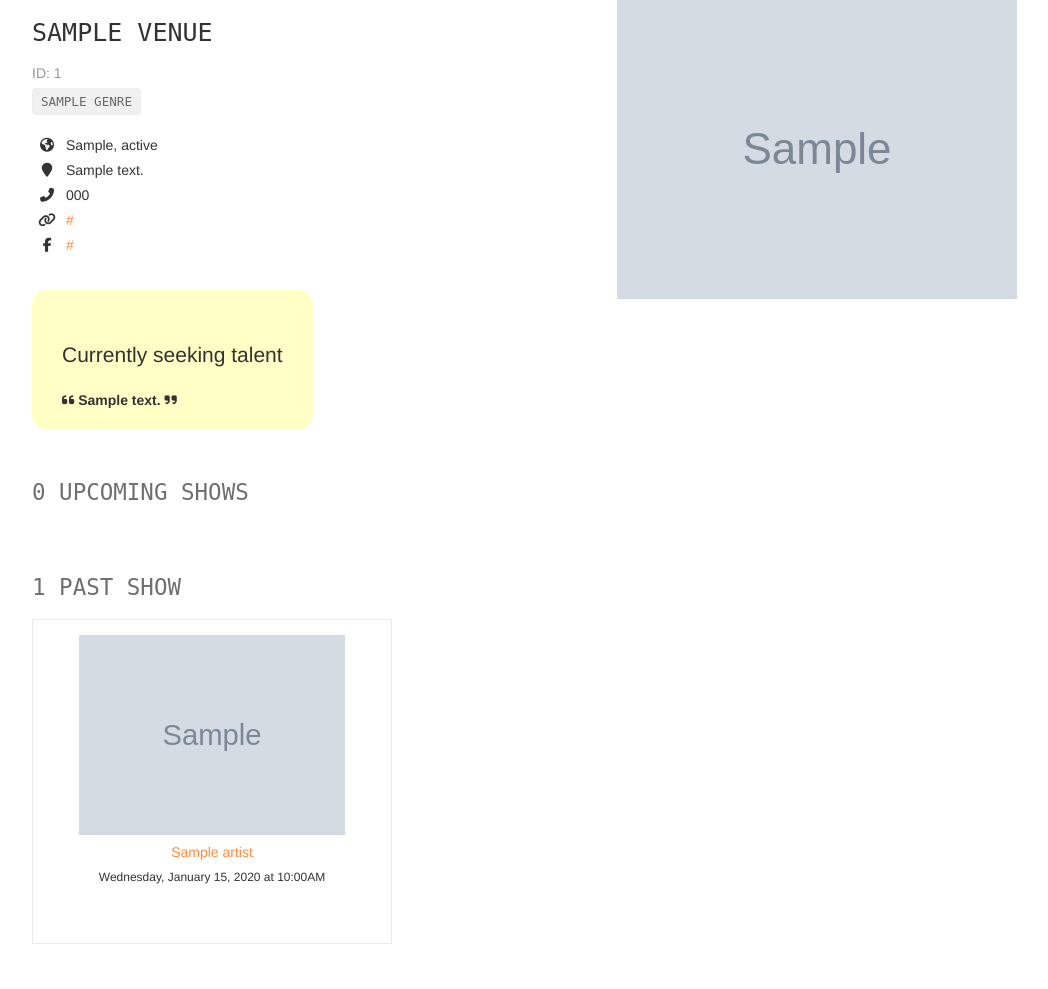
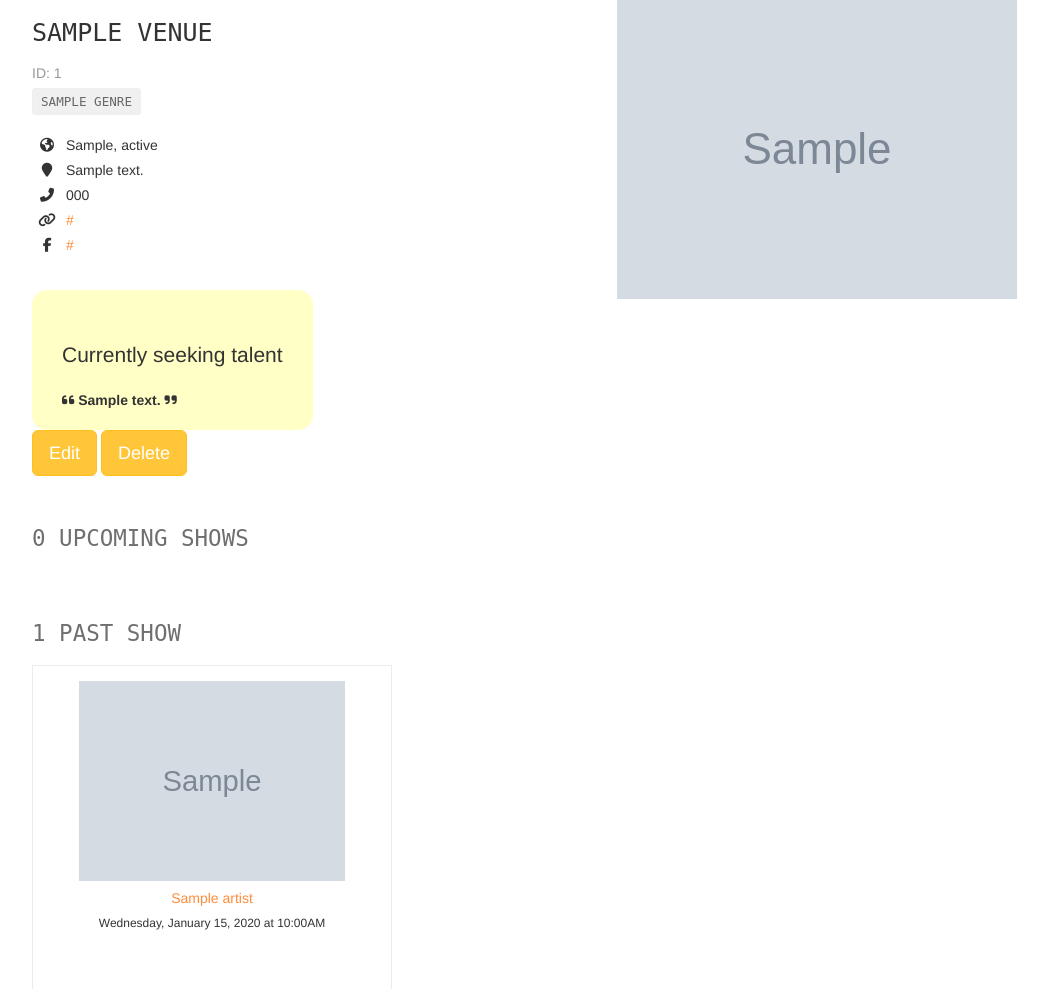
Before and after one commit to yoonspark/fsnd-fyyur, a Flask app: page /venues/1 in a window 1280 px wide. Shown: the part 81-1070 px from the top of the page, without its empty margins (38-1086 px from the left). Run offline with Flask 2, Linux system fonts and the light colour scheme; tables that the repository leaves empty hold one stand-in row (values such as "Sample post"); grey boxes marked "Sample" are stand-in pictures; some libraries are stand-ins or nearby versions.

Commit message:
Add buttons for editing and deleting venues

```diff
--- a/app.py
+++ b/app.py
@@ -382,7 +382,7 @@ def delete_venue(venue_id):
     else:
         flash('Venue \"' + venue_name + '\" was successfully deleted!')
 
-    return None
+    return redirect(url_for('index'))
 
 
 @app.route('/venues/<int:venue_id>/edit', methods=['GET'])
--- a/templates/pages/show_venue.html
+++ b/templates/pages/show_venue.html
@@ -41,6 +41,14 @@
 			<i class="fas fa-moon"></i> Not currently seeking talent
 		</p>
 		{% endif %}
+		<div>
+			<button id="edit_venue" onclick="editVenue(event)" class="btn btn-primary btn-lg" data-id="{{ venue.id }}">
+				Edit
+			</button>
+			<button id="delete_venue" onclick="deleteVenue(event)" class="btn btn-primary btn-lg" data-id="{{ venue.id }}">
+				Delete
+			</button>
+		</div>
 	</div>
 	<div class="col-sm-6">
 		<img src="{{ venue.image_link }}" alt="Venue Image" />
@@ -74,5 +82,27 @@
 		{% endfor %}
 	</div>
 </section>
+<script>
+	function editVenue(e) {
+		const id = e.target.dataset.id;
+		fetch(`/venues/${id}/edit`, {
+			method: 'GET'
+		}).then(response => {
+			window.location.href = `/venues/${id}/edit`;
+		}).catch(error => {
+			console.log(error);
+		})
+	}
 
+	function deleteVenue(e) {
+		const id = e.target.dataset.id;
+		fetch(`/venues/${id}`, {
+			method: 'DELETE'
+		}).then(response => {
+			window.location.href = response.url;
+		}).catch(error => {
+			console.log(error);
+		})
+	}
+</script>
 {% endblock %}
```
